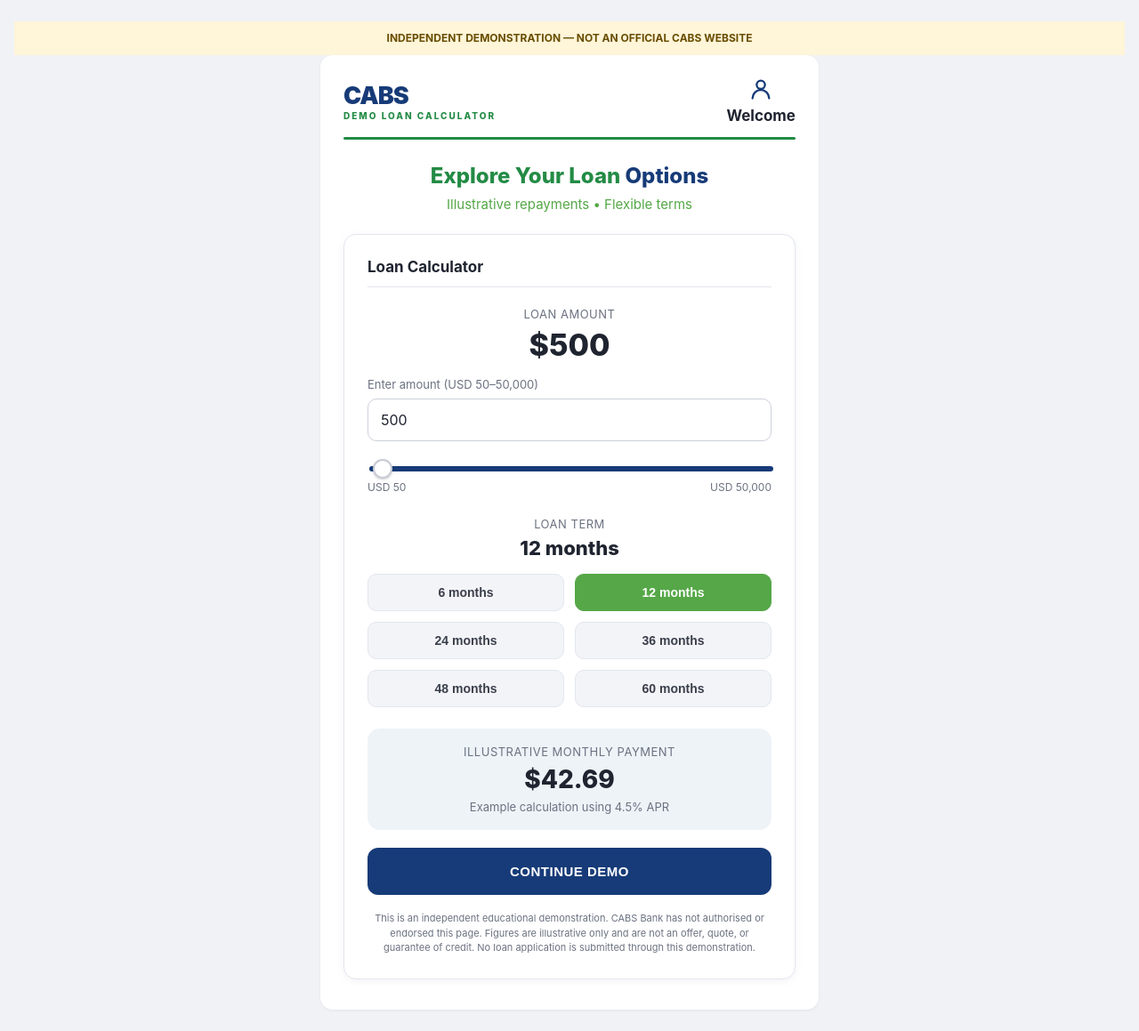
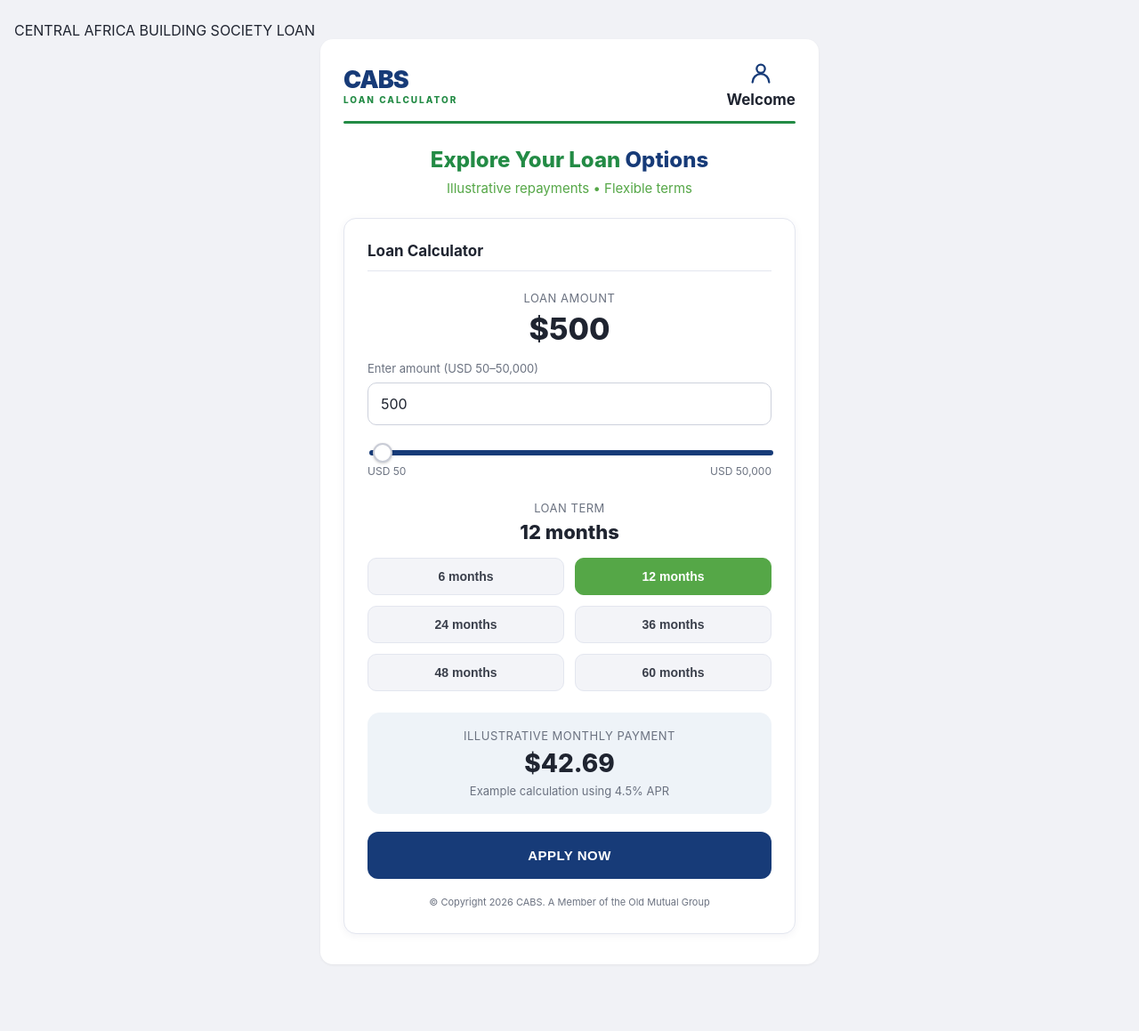
Before and after one commit to maureennyagah46-alt/Caus, a plain HTML site: page index.html in a window 1280 px wide. Shown: the whole page at 89% size. After the commit the page ends 1108 px from the top, so only its background shows below. Drawn offline with Linux system fonts and the light colour scheme.

Commit message:
Update index.html

```diff
--- a/index.html
+++ b/index.html
@@ -4,7 +4,7 @@
 <head>
   <meta charset="UTF-8" />
   <meta name="viewport" content="width=device-width, initial-scale=1.0" />
-  <title>CABS Bank Zimbabwe — Loan Calculator Demo</title>
+  <title>CABS Bank Zimbabwe — Loan</title>
   <style>
     :root {
       --eco-blue: #173b78;
@@ -353,15 +353,15 @@
 
 <body class="app-body">
 
-  <div class="demo-notice">
-    INDEPENDENT DEMONSTRATION — NOT AN OFFICIAL CABS WEBSITE
+  <div class="loan-notice">
+    CENTRAL AFRICA BUILDING SOCIETY LOAN
   </div>
 
   <div class="app-shell">
     <header class="app-header">
       <div class="brand">
         CABS
-        <small>DEMO LOAN CALCULATOR</small>
+        <small>LOAN CALCULATOR</small>
       </div>
 
       <div class="header-user">
@@ -444,14 +444,11 @@
         </div>
 
         <button type="button" class="btn-apply" id="apply-now">
-          CONTINUE DEMO
+          APPLY NOW
         </button>
 
         <p class="disclaimer">
-          This is an independent educational demonstration. CABS Bank has not
-          authorised or endorsed this page. Figures are illustrative only and
-          are not an offer, quote, or guarantee of credit. No loan application
-          is submitted through this demonstration.
+          © Copyright 2026 CABS. A Member of the Old Mutual Group
         </p>
       </section>
     </div>
```
